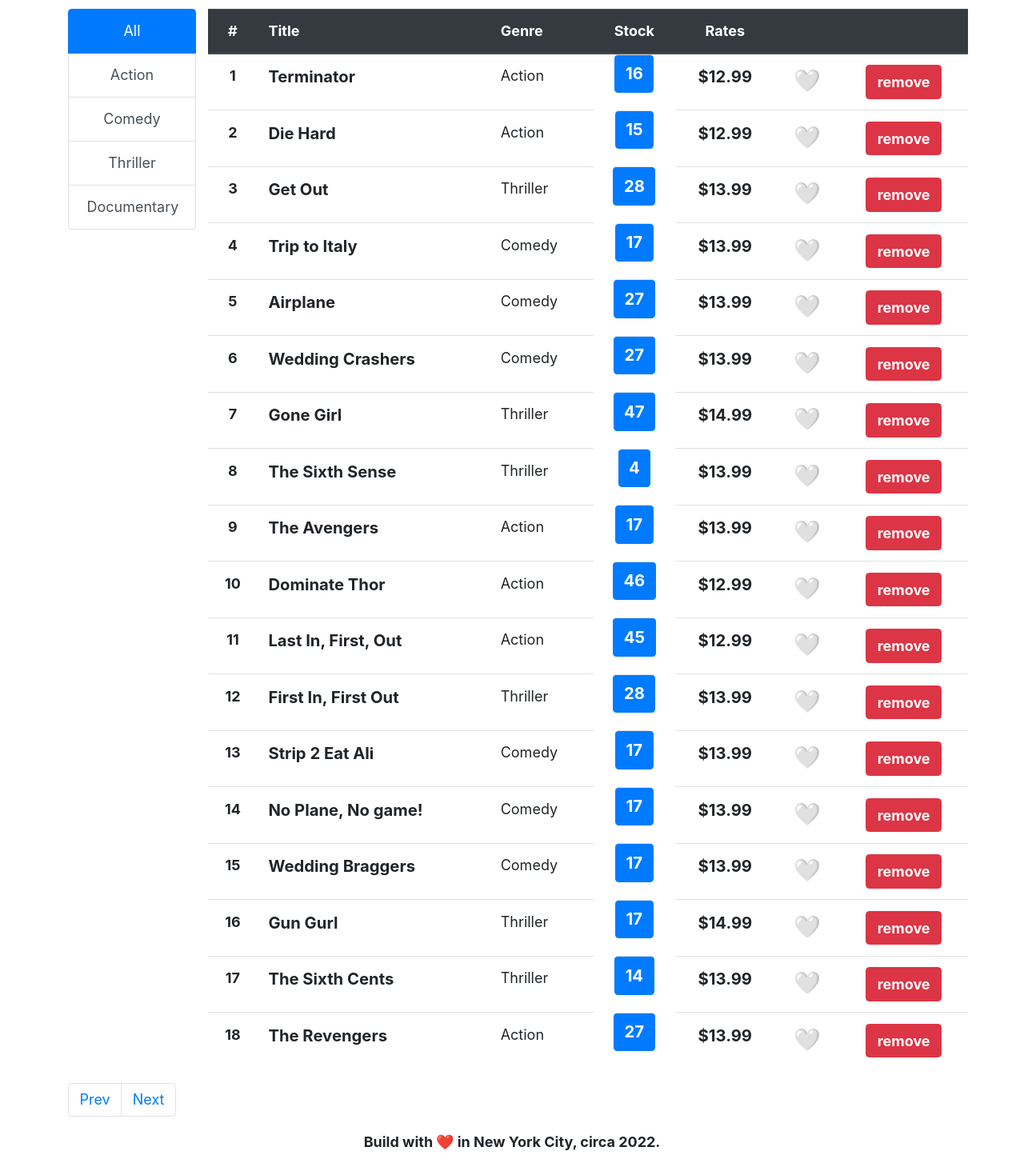
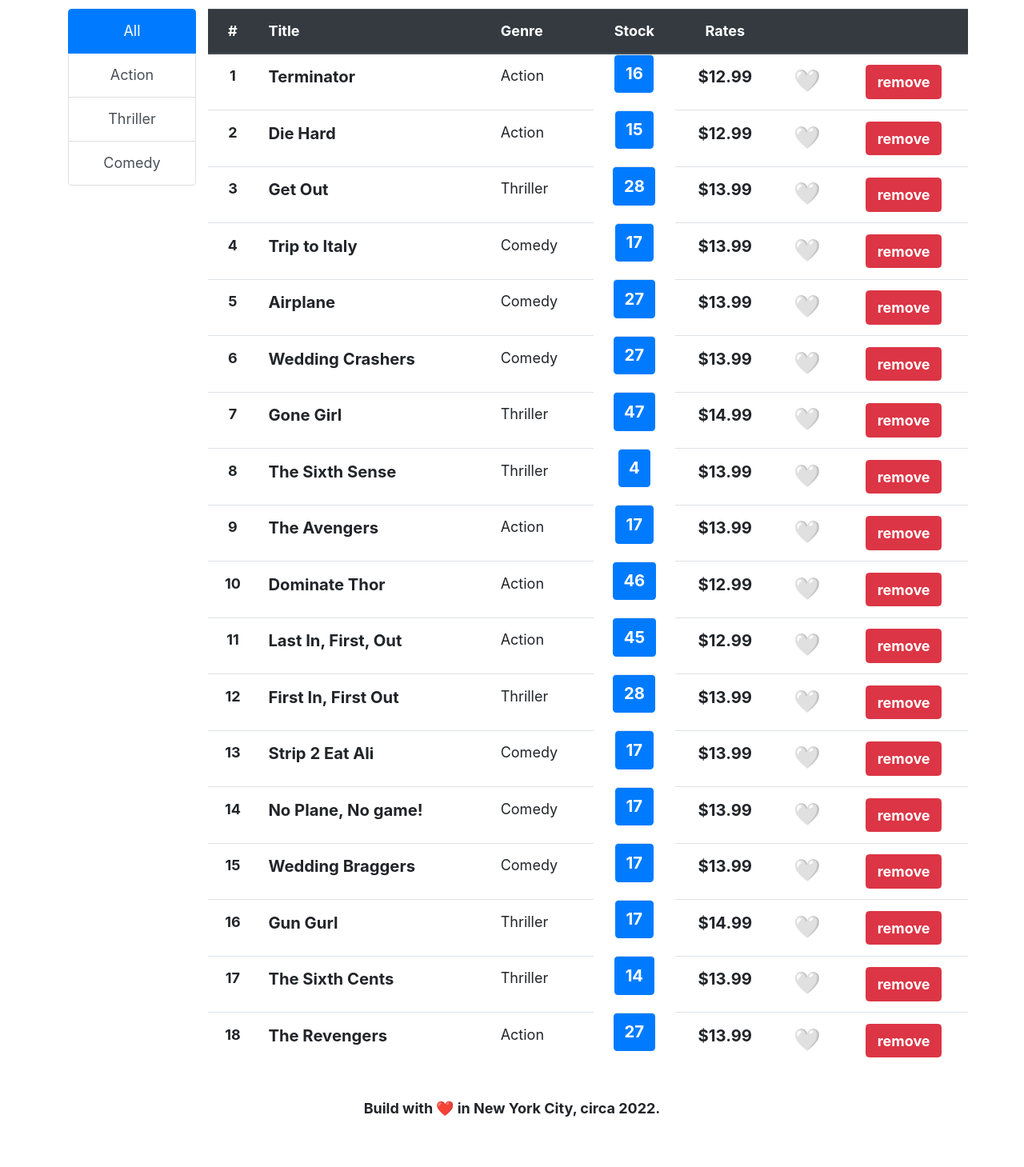
Before and after one commit to iamserda/Youdeo, a React (Create React App) app: page / in a window 1280 px wide. Shown: the part 162-1621 px from the top of the page at 80% size. After the commit the page ends 1579 px from the top, so only its background shows below. Built offline with nearby package versions, Linux system fonts and the light colour scheme.

Commit message:
minor fixes with genre filter

```diff
--- a/src/App.js
+++ b/src/App.js
@@ -1,9 +1,7 @@
 import React, { Component } from "react";
 import "./App.css";
-
 import { Header, Main, Footer } from "./components";
 import * as MovieService from "./services/fakeMovieService";
-import { getGenres } from "./services/fakeGenreService";
 
 export default class App extends Component {
   // For any class, this is a function that's executed to initialize each instance of the class.
@@ -12,30 +10,40 @@ export default class App extends Component {
     super(props);
     this.state = {
       movies: [],
-      lastFilter: "",
+      genres: [],
       filteredView: [],
-      genres: [],
+      paginationArr: [],
+      lastFilter: null,
     };
-    this.deleteFunc = this.deleteFunc.bind(this);
-    this.updateLike = this.updateLike.bind(this);
+    // console.log("Mount Phase: - constructor()");
   }
 
   // componentDidMount is a lifecycle hook that is executed during the component "Mounting or Mount" Phase.
   componentDidMount() {
-    // console.log("App - ComponentDidMount()");
+    // console.log("Mount Phase: - ComponentDidMount()");
+
     this.setState((oldState) => {
-      const newState = {
-        ...oldState,
-        movies: MovieService.getMovies(),
-        genres: getGenres(),
-      };
-      return newState;
+      const moviesApiData = MovieService.getMovies();
+      const genresFromMovies = this.getGenres(moviesApiData);
+      return { ...oldState, movies: moviesApiData, genres: genresFromMovies };
     });
     this.filterGenres(this.lastFilter);
   }
 
+  //generate genres from the current list.
+  getGenres = (moviesArr) => {
+    if (moviesArr.length === 0) return [];
+    const genresObj = {};
+    moviesArr.forEach((item) => {
+      // console.log(item.genre.name);
+      genresObj[item.genre.name] = null;
+    });
+    const genresArr = Object.keys(genresObj);
+    return genresArr;
+  };
+
   // function deletes an item from the state.
-  deleteFunc(id) {
+  deleteFunc = (id) => {
     const newState = { ...this.state };
     // returns a movie that matches the id provided.
     const movieInDb = newState.movies.find((m) => m._id === id);
@@ -45,30 +53,27 @@ export default class App extends Component {
     // using this built-in method to update this.state.filteredView
     // in order to update the current view on the browser.
     this.filterGenres(this.state.lastFilter);
-  }
+
+    return deletedMovieArr[0];
+  };
 
   // handling Like "click" events.
-  updateLike(id) {
+  updateLike = (id) => {
     const { movies, lastFilter } = this.state;
     const newMovies = movies.map(function (movie) {
       if (movie._id === id) return { ...movie, like: !movie.like };
       return movie;
     });
 
-    //SOLUTION 1: Updating the view in the browser.
-    // const newFilteredView = filteredView.map(function (movie) {
-    //   if (movie._id === id) return { ...movie, like: !movie.like };
-    //   return movie;
-    // });
+    // updated state
     this.setState({
       ...this.state,
       movies: newMovies,
     });
 
-    // using this built-in method to update this.state.filteredView
-    // in order to update the current view on the browser.
-    this.filterGenres(this.state.lastFilter);
-  }
+    // update state
+    this.filterGenres(lastFilter);
+  };
 
   filterGenres = (option) => {
     this.setState((oldState) => {
@@ -87,18 +92,25 @@ export default class App extends Component {
         lastFilter: option,
       };
     });
+    // this.handlePages(this.state.startPage, this.state.pageSize);
   };
+  handlePages = (pageNum, pageSize) => {};
+
+  updatePaginationArr = () => {};
 
   render() {
+    // console.log("Mount Phase - render()");
     return (
       <div className="App" id="App">
         <Header />
         <Main
           movies={this.state.filteredView}
           genres={this.state.genres}
+          paginationArr={this.state.paginationArr}
           deleteFunc={this.deleteFunc}
           updateLike={this.updateLike}
           filterGenres={this.filterGenres}
+          handlePages={this.handlePages}
         />
         <Footer />
       </div>
--- a/src/components/PaginationComponent.jsx
+++ /dev/null
@@ -1,21 +0,0 @@
-import React from "react";
-
-export default function PaginationComponent(props) {
-
-  return (
-    <nav aria-label="Page navigation example">
-      <ul className="pagination">
-        <li className="page-item">
-          <a className="page-link" href="/">
-            Prev
-          </a>
-        </li>
-        <li className="page-item">
-          <a className="page-link" href="/">
-            Next
-          </a>
-        </li>
-      </ul>
-    </nav>
-  );
-}
--- a/src/components/GenreFilterComponent.jsx
+++ b/src/components/common/GenreFilterComponent.jsx
@@ -1,22 +1,23 @@
 import React from "react";
 
 function GenreFilterComponent(props) {
+  // console.log("props.genres:", props.genres);
   const { filterGenres } = props;
   const genresArray = props.genres.map((genre, index) => {
     return (
       <a
-        key={genre.name + index}
-        className="list-group-item list-group-item-action  overflow-hidden"
+        key={genre.name + "" + index}
+        className={"list-group-item list-group-item-action  overflow-hidden"}
         id="list-profile-list"
         data-toggle="list"
         href="#list-profile"
         role="tab"
         aria-controls="profile"
-        onClick={() => {
-          filterGenres(genre.name);
+        onClick={(e) => {
+          filterGenres(genre);
         }}
       >
-        {genre.name}
+        {genre}
       </a>
     );
   });
--- /dev/null
+++ b/src/components/common/PaginationComponent.jsx
@@ -0,0 +1,30 @@
+import React from "react";
+
+export default function PaginationComponent(props) {
+  const paginationArr =
+    props.paginationArr.length === 0
+      ? []
+      : props.paginationArr.map((item, index) => {
+          item = index + 1;
+          return (
+            <li key={"page-item" + item + index} className="page-item">
+              <a
+                className="page-link"
+                href="/"
+                onClick={(e) => {
+                  e.preventDefault();
+                }}
+              >
+                {item}
+              </a>
+            </li>
+          );
+        });
+  return (
+    <nav aria-label="Page navigation example">
+      <ul className="pagination">
+        {paginationArr.length === 0 ? null : paginationArr}
+      </ul>
+    </nav>
+  );
+}
--- a/src/components/index.js
+++ b/src/components/index.js
@@ -1,5 +1,5 @@
-import Header from "./Header";
-import Main from "./Main";
-import Footer from "./Footer";
+import Header from "./uicomponents/Header";
+import Main from "./uicomponents/Main";
+import Footer from "./uicomponents/Footer";
 
 export { Footer, Header, Main };
--- a/src/components/Main.jsx
+++ b/src/components/uicomponents/Main.jsx
@@ -1,7 +1,7 @@
-import React, { useState, useEffect } from "react";
+import React from "react";
 import Table from "./Table";
-import PaginationComponent from "./PaginationComponent";
-import GenreFilterComponent from "./GenreFilterComponent";
+import PaginationComponent from "../common/PaginationComponent";
+import GenreFilterComponent from "../common/GenreFilterComponent";
 
 export default function Main(props) {
   const { movies, genres, deleteFunc, updateLike, filterGenres } = props;
@@ -11,13 +11,20 @@ export default function Main(props) {
       <h3>
         There are {props.movies.length || "no"} movie(s) available at the
         moment.
+        <br />
+        {props.movies.length
+          ? null
+          : "We are always improving, please check back later."}
       </h3>
 
       <div className="row">
         <GenreFilterComponent {...{ genres, filterGenres }} />
         <Table {...{ movies, deleteFunc, updateLike }} />
       </div>
-      <PaginationComponent movies={movies} />
+      <PaginationComponent
+        paginationArr={props.paginationArr}
+        handleChange={props.handlePages}
+      />
     </main>
   );
 }
--- a/src/components/Table.jsx
+++ b/src/components/uicomponents/Table.jsx
@@ -3,7 +3,7 @@ import Row from "./Row";
 
 function Table(props) {
   const { movies, deleteFunc, updateLike } = props;
-  // console.log(props);
+
   const movieRows = movies.map((movie, index) => {
     return (
       <Row key={"row-" + index} {...{ movie, deleteFunc, updateLike, index }} />
```
Also changed, not shown: src/components/uicomponents/Footer.jsx (renamed from src/components/Footer.jsx), src/components/uicomponents/Header.jsx (renamed from src/components/Header.jsx), src/components/uicomponents/Row.jsx (renamed from src/components/Row.jsx).
